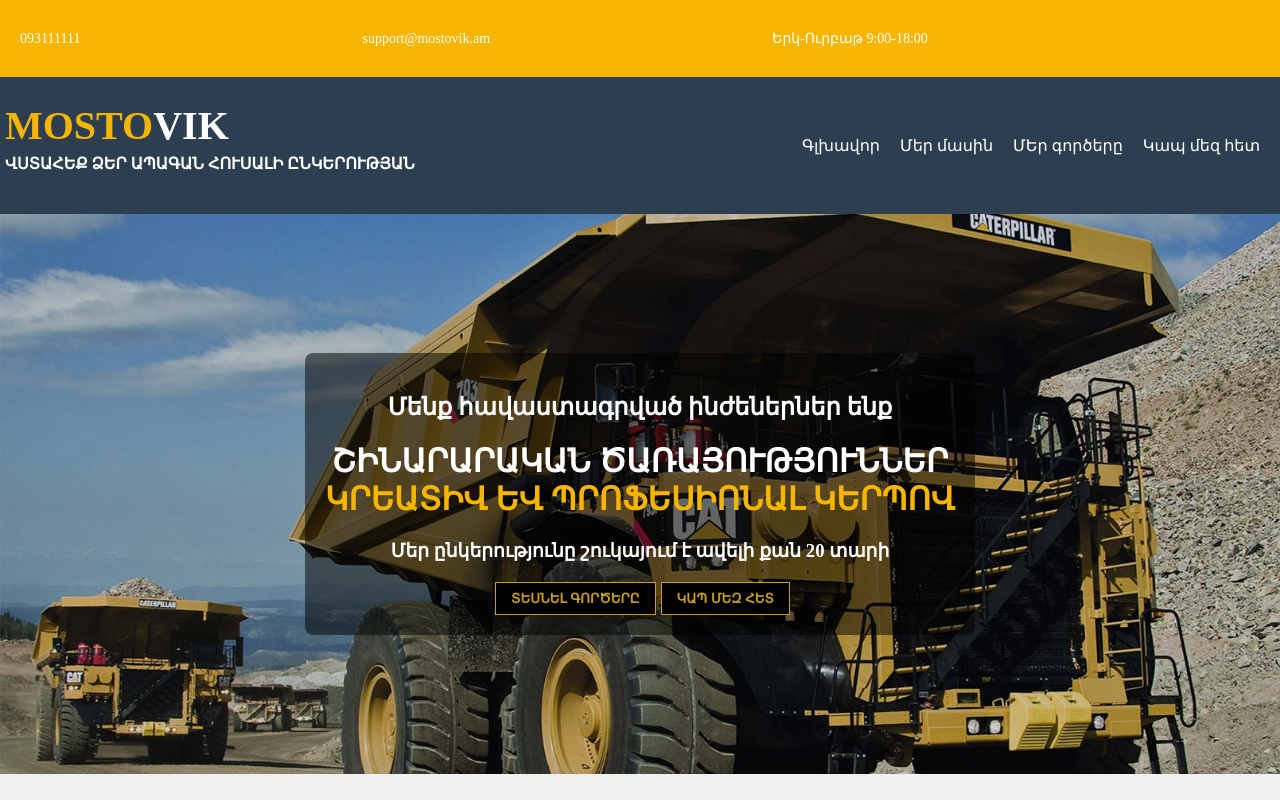
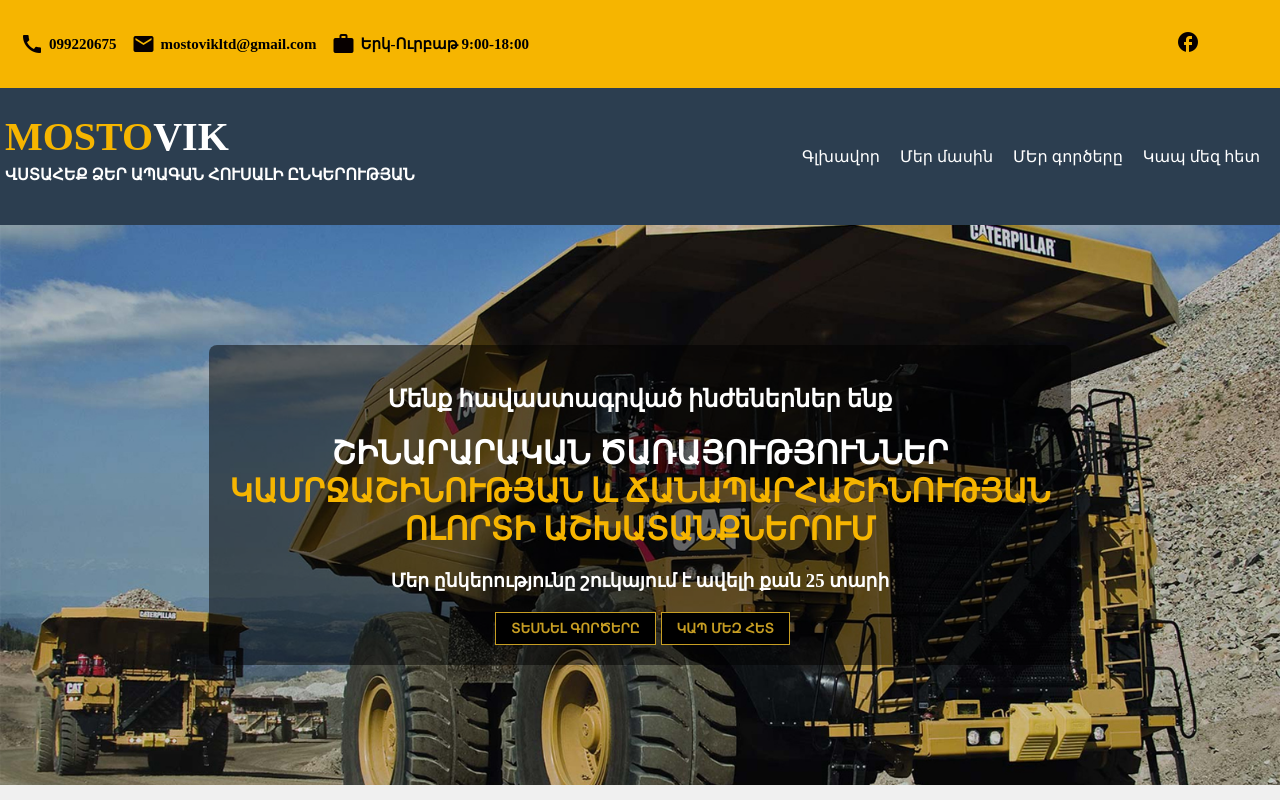
Before and after one commit to VachMalkhasyan/Mostovik, a Vue app: page / in a window 1280 px wide. Shown: the top 800 px of the page. Built offline with nearby package versions, Linux system fonts and the light colour scheme.

Commit message:
added something

```diff
--- a/package.json
+++ b/package.json
@@ -10,6 +10,8 @@
   },
   "dependencies": {
     "@fortawesome/fontawesome-free": "^6.6.0",
+    "material-design-icons-iconfont": "^6.7.0",
+    "oh-vue-icons": "^1.0.0-rc3",
     "vue": "^3.4.29",
     "wowjs": "^1.1.3"
   },
--- a/src/components/AboutUs.vue
+++ b/src/components/AboutUs.vue
@@ -4,8 +4,8 @@
     <div class="content">
       <h2>Մենք հավաստագրված ինժեներներ ենք</h2>
       <h1>ՇԻՆԱՐԱՐԱԿԱՆ ԾԱՌԱՅՈՒԹՅՈՒՆՆԵՐ <br>
-       <span style="color: #f6b500">ԿՐԵԱՏԻՎ ԵՎ ՊՐՈՖԵՍԻՈՆԱԼ ԿԵՐՊՈՎ</span> </h1>
-      <h3>Մեր ընկերությունը շուկայում է ավելի քան <span style="font-weight:bold"> 20</span>
+       <span style="color: #f6b500">ԿԱՄՐՋԱՇԻՆՈՒԹՅԱՆ և ՃԱՆԱՊԱՐՀԱՇԻՆՈՒԹՅԱՆ <br> ՈԼՈՐՏԻ ԱՇԽԱՏԱՆՔՆԵՐՈՒՄ</span> </h1>
+      <h3>Մեր ընկերությունը շուկայում է ավելի քան <span style="font-weight:bold"> 25</span>
           տարի</h3>
       <div class="buttons">
         <button @click="handleFirstButtonClick">ՏԵսնել գործերը</button>
--- a/src/components/MainHeader.vue
+++ b/src/components/MainHeader.vue
@@ -2,10 +2,26 @@
   <header>
     <div class="top-bar">
       <div class="container">
-        <p>093111111</p>
-        <p>support@mostovik.am</p>
-        <p>Երկ-Ուրբաթ 9:00-18:00</p>
+        <div class="headerInfo">
+          <div>
+            <i class="material-icons">call</i><p>099220675</p>
+          </div>
+          <div>
+            <i class="material-icons">email</i><p>mostovikltd@gmail.com</p>
+          </div>
+          <div>
+            <i class="material-icons">work</i> <p>Երկ-Ուրբաթ 9:00-18:00</p>
+          </div>
+
+        </div>
+
+
         <div class="social">
+          <div class="headerLinks">
+            <a href="https://www.facebook.com/profile.php?id=100034597899041&locale=ru_RU" target="_blank" rel="noopener noreferrer">
+              <i class="material-icons">facebook</i>
+            </a>
+          </div>
           <a href="#" title="Facebook"><i class="fa-brands fa-facebook-f"></i></a>
           <a href="#"><i class="fa-brands fa-twitter"></i></a>
           <a href="#"><i class="fa-brands fa-behance"></i></a>
@@ -63,10 +79,18 @@ export default {
   color: #fff;
   font-size: 14px;
 }
+.material-icons {
+  font-size: 24px;
+  color: #070000; /* Facebook blue color */
+  text-decoration: none;
+}
 
 .top-bar .social {
   display: flex;
   gap: 10px;
+}
+a {
+  text-decoration: none;
 }
 
 .top-bar .social a {
@@ -114,6 +138,27 @@ nav a:hover {
   color: #f6b500;
 }
 
+.headerInfo{
+  display: flex;
+  justify-content: space-between;
+  align-items: center;
+  gap: 15px;
+}
+.headerInfo p{
+  font-weight: bold;
+  font-size: 15px;
+  color: black;
+}
+.headerInfo div{
+  display: flex;
+  justify-content: space-between;
+  align-items: center;
+  gap: 5px
+}
+.headerLinks{
+  display: flex;
+  align-items: end;
+}
 .search-icon {
   color: #fff;
   font-size: 1.2rem;
--- a/src/main.js
+++ b/src/main.js
@@ -1,6 +1,8 @@
 // src/main.js
 import { createApp } from 'vue';
 import App from './App.vue';
+import 'material-design-icons-iconfont/dist/material-design-icons.css';
+
 
 
 createApp(App).mount('#app');
```
Also changed, not shown: 1 other file (tests, documents, lock files or other folders).
